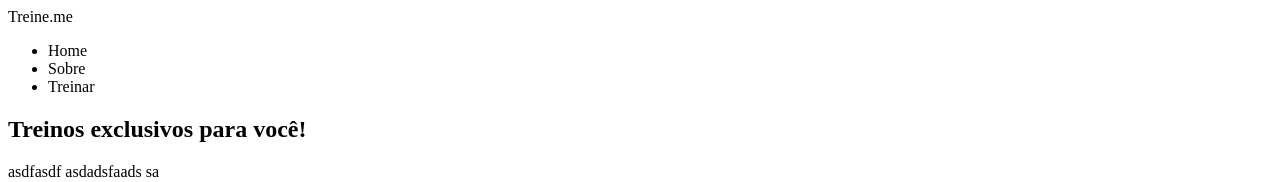
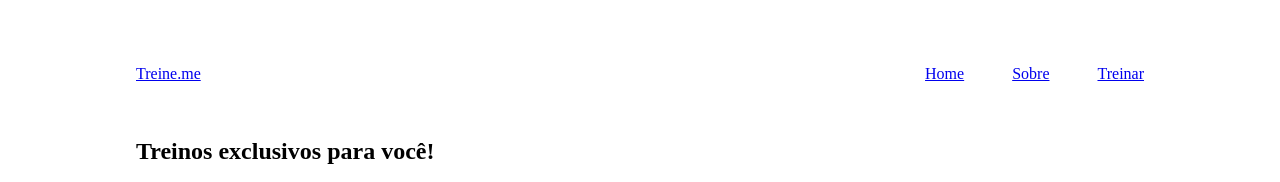
Before and after one commit to sxpphic/foguete-explorador, a plain HTML site: page projeto-02/index.html in a window 1280 px wide. Shown: the top 182 px of the page. Drawn offline with Linux system fonts and the light colour scheme.

Commit message:
melhorias acessibilidade e refatoracao

```diff
--- a/projeto-02/index.html
+++ b/projeto-02/index.html
@@ -1,22 +1,26 @@
 <!DOCTYPE html>
 <html lang="pt-br">
 <head>
+    <link rel="preconnect" href="https://fonts.googleapis.com">
+    <link rel="preconnect" href="https://fonts.gstatic.com" crossorigin>
     <meta charset="UTF-8">
     <meta name="viewport" content="width=device-width, initial-scale=1.0">
-    <title></title>
+    <title>treinos</title>
+    <link rel="stylesheet" href="style.css">
+    <link href="https://fonts.googleapis.com/css2?family=Mulish:wght@400;700&family=Open+Sans:wght@400;700&display=swap" rel="stylesheet">
 </head>
 <body>
    <div class="page">
-    <header>
-        <span id="logo">Treine.me</span>
+
         <nav>
+            <span id="logo"><a href="#">Treine.me</a></span>
             <ul>
-                <li>Home</li>
-                <li>Sobre</li>
-                <li>Treinar</li>
+                <li><a href="#">Home</a></li>
+                <li><a href="#">Sobre</a></li>
+                <li><a href="#">Treinar</a></li>
             </ul>
         </nav>
-    </header>
+
     <main>
         <section id="text">
             <h1>Treinos <span>exclusivos</span> para você!</h1>
--- a/projeto-02/style.css
+++ b/projeto-02/style.css
@@ -0,0 +1,19 @@
+.page {
+    width: 1008px;
+    height: 514px;
+    margin: 65px auto 0px;
+}
+
+nav {
+    display: flex;
+    justify-content: space-between;
+    align-items: center;
+    margin-bottom: 55px;
+}
+nav ul {
+    display: flex;
+    list-style: none;
+    gap: 48px;
+    margin: 0;;
+    padding: 0;
+}
```
